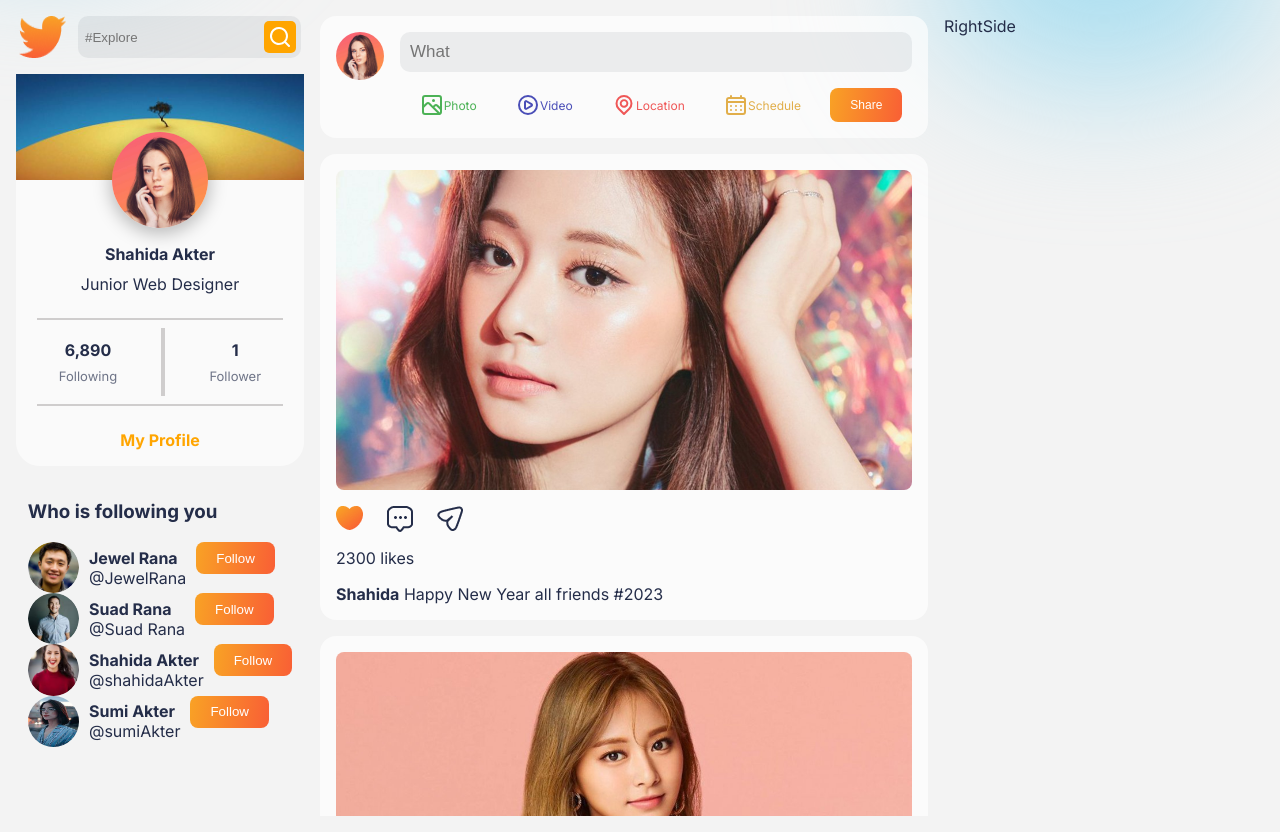
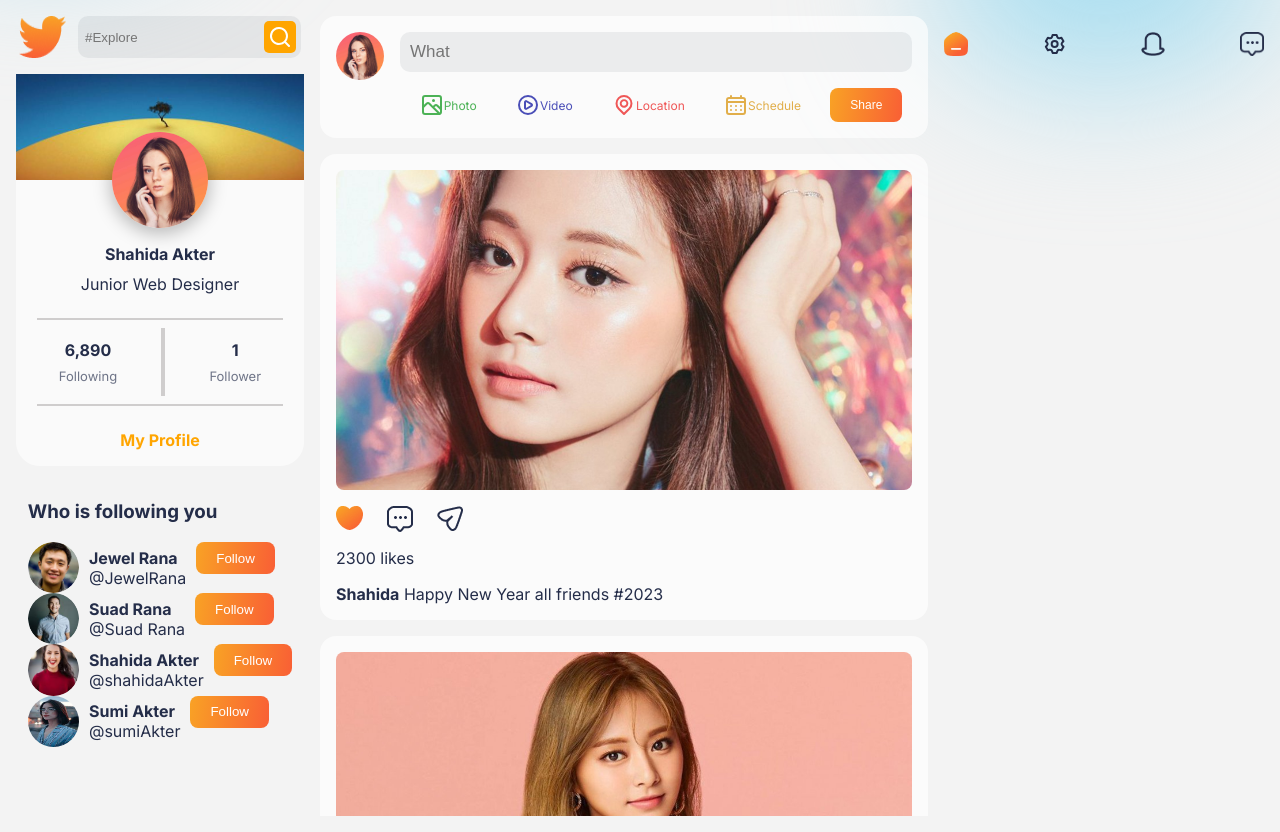
Before and after one commit to ShahidaAkter1/SocialMedia-client, a React (Create React App) app: page / in a window 1280 px wide. Built offline with nearby package versions, Linux system fonts and the light colour scheme.

Commit message:
nav icons

```diff
--- /dev/null
+++ b/src/Components/RightSide/RightSide.css
@@ -0,0 +1,15 @@
+.RightSide{
+display: flex;
+flex-direction: column;
+gap: 2rem;
+}
+
+.navIcons{
+ margin-top: 1rem;
+ display: flex;
+ justify-content: space-between;
+}
+.navIcons>img{
+    width: 1.5rem;
+    height: 1.5rem;
+}
--- /dev/null
+++ b/src/Components/RightSide/RightSide.jsx
@@ -0,0 +1,21 @@
+import React from 'react';
+import './RightSide.css'
+import Home from '../../img/home.png'
+import Noti from '../../img/noti.png'
+import Comment from '../../img/comment.png'
+import {UilSetting} from '@iconscout/react-unicons'
+
+const RightSide = () => {
+    return (
+      <div className="RightSide">
+        <div className="navIcons">
+            <img src={Home} alt="" />
+            <UilSetting></UilSetting>
+            <img src={Noti} alt="" />
+            <img src={Comment} alt="" />
+        </div>
+      </div>
+    );
+};
+
+export default RightSide;
--- a/src/pages/home/Home.jsx
+++ b/src/pages/home/Home.jsx
@@ -2,13 +2,14 @@
 import './Home.css'
 import ProfileSide from '../../Components/ProfileSide/ProfileSide';
 import PostSide from '../../Components/PostSide/PostSide';
+import RightSide from '../../Components/RightSide/RightSide';
 
 const Home = () => {
     return (
         <div className='Home'>
            <ProfileSide></ProfileSide>
             <PostSide></PostSide>
-            <div className="RightSide">RightSide</div>
+           <RightSide></RightSide>
         </div>
     );
 };
```
